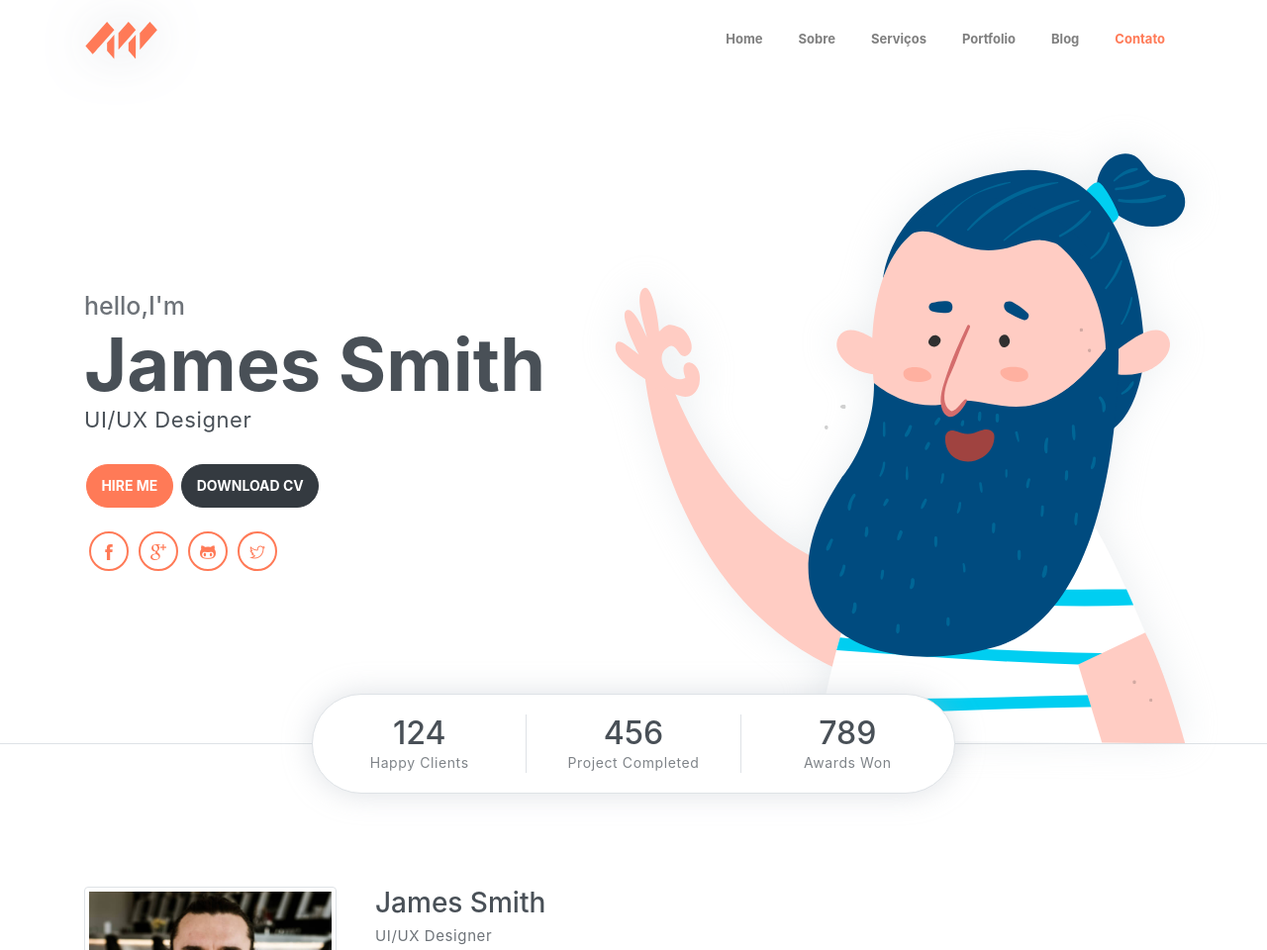
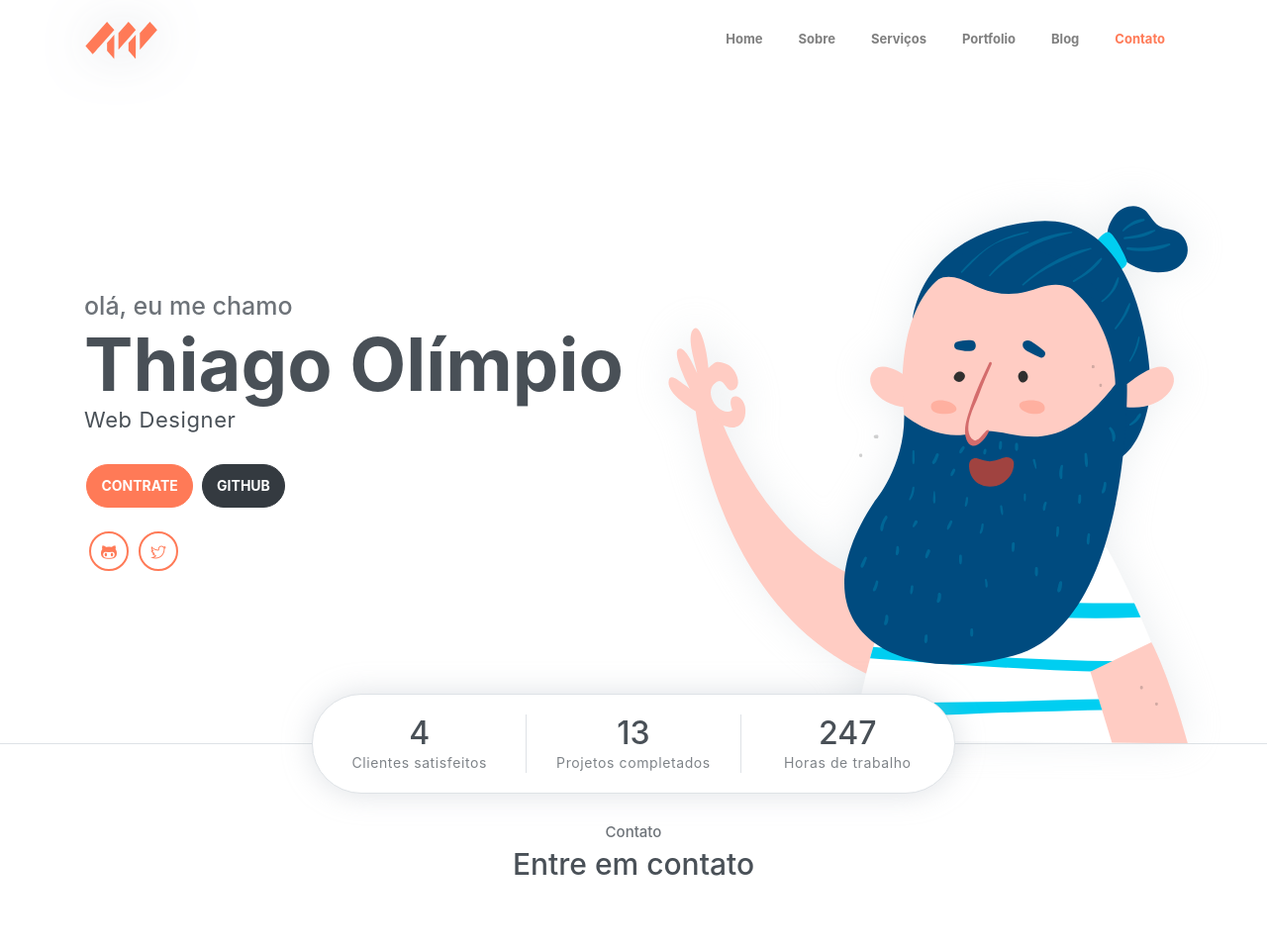
Before and after one commit to thiagoolimpio/portifoliothiago, a website: page public_html/index.html in a window 1280 px wide. Shown: the top 960 px of the page at 99% size. Drawn offline with Linux system fonts and the light colour scheme.

Commit message:
outro commit

```diff
--- a/public_html/index.html
+++ b/public_html/index.html
@@ -54,19 +54,20 @@
     <header class="header" id="home">
         <div class="container">
             <div class="infos">
-                <h6 class="subtitle">hello,I'm</h6>
-                <h6 class="title">James Smith</h6>
-                <p>UI/UX Designer</p>
+                <h6 class="subtitle">olá, eu me chamo</h6>
+                <h6 class="title">Thiago Olímpio</h6>
+                <p>Web Designer</p>
 
                 <div class="buttons pt-3">
-                    <button class="btn btn-primary rounded">HIRE ME</button>
-                    <button class="btn btn-dark rounded">DOWNLOAD CV</button>
+
+                    <button class="btn btn-primary rounded">CONTRATE</button>
+                    <button class="btn btn-dark rounded">GITHUB</button>
                 </div>
 
                 <div class="socials mt-4">
-                    <a class="social-item" href="javascript:void(0)"><i class="ti-facebook"></i></a>
-                    <a class="social-item" href="javascript:void(0)"><i class="ti-google"></i></a>
-                    <a class="social-item" href="javascript:void(0)"><i class="ti-github"></i></a>
+                    <!--<a class="social-item" href=""><i class="ti-facebook"></i></a>
+                    <a class="social-item" href="javascript:void(0)"><i class="ti-google"></i></a>-->
+                    <a class="social-item" href=" https://github.com/thiagoolimpio "><i class="ti-github"></i></a>
                     <a class="social-item" href="javascript:void(0)"><i class="ti-twitter"></i></a>
                 </div>
             </div>
@@ -78,22 +79,24 @@
         <!-- Header-widget -->
         <div class="widget">
             <div class="widget-item">
-                <h2>124</h2>
-                <p>Happy Clients</p>
+                <h2>4</h2>
+                <p>Clientes satisfeitos</p>
             </div>
             <div class="widget-item">
-                <h2>456</h2>
-                <p>Project Completed</p>
+                <h2>13</h2>
+                <p>Projetos completados</p>
             </div>
             <div class="widget-item">
-                <h2>789</h2>
-                <p>Awards Won</p>
+                <h2>247</h2>
+                <p>Horas de trabalho</p>
             </div>
         </div>
     </header>
     <!-- End of Page Header -->
 
     <!-- About section -->
+
+<!--APAGUE
     <section id="about" class="section mt-3">
         <div class="container mt-5">
             <div class="row text-center text-md-left">
@@ -109,9 +112,10 @@
                 </div>
             </div>
         </div>
-    </section>
+    </section> -->
 
     <!-- Service section -->
+<!-- APAGUE
     <section id="service" class="section">
         <div class="container text-center">
             <h6 class="subtitle">Service</h6>
@@ -156,8 +160,9 @@
     </section>
     <!-- End of Sectoin -->
 
+
     <!-- Skills section -->
-    <section class="section">
+ <!-- APAGUE <section class="section">
         <div class="container text-center">
             <h6 class="subtitle">Skills</h6>
             <h6 class="section-title mb-4">Why Choose me</h6>
@@ -194,7 +199,7 @@
     <!-- End of Skills sections -->
 
     <!-- Portfolio section -->
-    <section id="portfolio" class="section">
+<!-- APAGUE <section id="portfolio" class="section">
         <div class="container text-center">
             <h6 class="subtitle">Portfolio</h6>
             <h6 class="section-title mb-4">Check My Wonderful Works</h6>
@@ -274,7 +279,7 @@
     <!-- End of portfolio section -->
 
     <!-- Blog Section -->
-    <section id="blog" class="section">
+<!-- APAGUE <section id="blog" class="section">
         <div class="container text-center">
             <h6 class="subtitle">My Blogs</h6>
             <h6 class="section-title mb-4">Latest News</h6>
@@ -331,7 +336,7 @@
     </section>
 
     <!-- Hire me section -->
-    <section class="bg-gray p-0 section">
+<!-- APAGUE    <section class="bg-gray p-0 section">
         <div class="container">
             <div class="card bg-primary">
                 <div class="card-body text-light">
@@ -353,11 +358,11 @@
     <!-- Contact Section -->
     <section id="contact" class="position-relative section">
         <div class="container text-center">
-            <h6 class="subtitle">Contact</h6>
-            <h6 class="section-title mb-4">Get In Touch With Me</h6>
-            <p class="mb-5 pb-4">Lorem ipsum dolor sit amet, consectetur adipisicing elit. In alias dignissimos. <br> rerum commodi corrupti, temporibus non quam.</p>
+            <h6 class="subtitle">Contato</h6>
+            <h6 class="section-title mb-4">Entre em contato</h6>
+            <p class="mb-5 pb-4"></p>
 
-            <div class="contact text-left">
+<!-- APAGUE   <div class="contact text-left">
                 <div class="form">
                     <h6 class="subtitle">Available 24/7</h6>
                     <h6 class="section-title mb-4">Get In Touch</h6>
@@ -406,6 +411,8 @@
     <!-- End of Contact Section -->
 
     <!-- Page Footer -->
+
+<!-- APAGUE
     <footer class="page-footer">
         <div class="container">
             <div class="row align-items-center">
@@ -426,6 +433,7 @@
     <!-- End of page footer -->
 
 	<!-- core  -->
+
     <script src="assets/vendors/jquery/jquery-3.4.1.js"></script>
     <script src="assets/vendors/bootstrap/bootstrap.bundle.js"></script>
     <!-- bootstrap 3 affix -->
```
Also changed, not shown: README.md.
